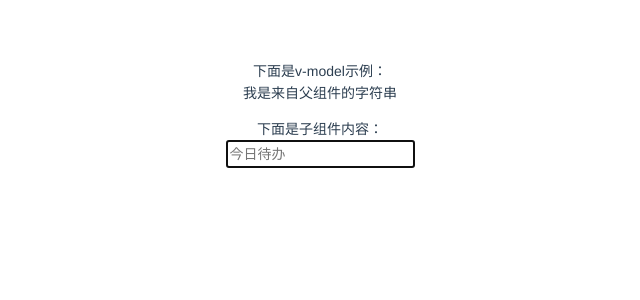
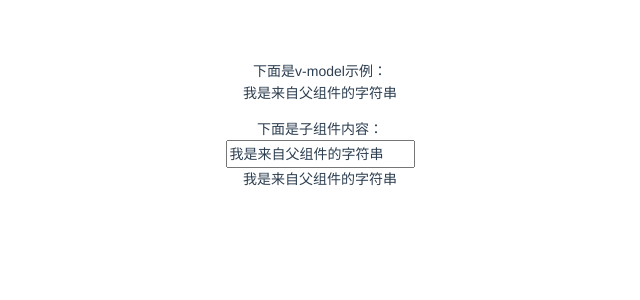
Before and after one commit to ChongQianQian/Vite-demo, a Vue app: page / in a window 1280 px wide. Shown: the top 300 px of the page, without its empty margins (320-960 px from the left). Built offline with nearby package versions, Linux system fonts and the light colour scheme.

Commit message:
学习mode全部方法

```diff
--- /dev/null
+++ b/src/components/ChildenComs/ChangeModelName.vue
@@ -0,0 +1,42 @@
+<template>
+  <div>
+    <input :value="title" @input="onInputChange"/>
+    <p @click="onChange">{{title}}</p>
+  </div>
+</template>
+
+<script>
+// 若需要更改 model 名称
+//1.在父组件中 v-model:title  title就是一个新命名的名称
+//2.在子组件中 使用
+// props: {
+//     title: {
+//       type: String,
+//       default: "我是子组件默认的props数据",
+//     },
+//   },
+//3.方法触发："update:title"
+import { onMounted, ref, watch, reactive } from 'vue';
+export default {
+  props: {
+    title: {
+      type: String,
+      default: "我是子组件默认的props数据",
+    },
+  },
+  setup(props,ctx){
+      function onChange(){
+          ctx.emit("update:title","子组件改变父组件数据")
+      }
+      return {onChange}
+  },
+  methods: {
+    onInputChange(e) {
+      this.$emit("update:title", e.target.value);
+    }
+  },
+};
+</script>
+
+<style scoped>
+</style>
--- a/src/components/ChildenComs/ChildComponent.vue
+++ b/src/components/ChildenComs/ChildComponent.vue
@@ -1,30 +1,16 @@
 <template>
-  <!-- v-bind="$attrs":默认会把来自父组件的属性添加上去 -->
   <div>
-    <input :value="title" @input="onInputChange" v-bind="$attrs" autocomplete="off"/>
-
-    <!-- <p>{{ message }}</p> -->
-    <!-- <input v-model="message" /> -->
+    <input :value="modelValue" @input="onInputChange" v-bind="$attrs"/>
   </div>
 </template>
 
 <script>
-import { onMounted, ref, watch } from "vue";
 export default {
   props: {
-    propName: {
-      type: Number,
-      default: "Default title",
-    },
     modelValue: {
       type: String,
       default: "我是子组件默认的props数据",
     },
-  },
-  setup() {
-    const message = ref("我是setup里面的字符串");
-
-    return { message };
   },
   methods: {
     onInputChange(e) {
--- a/src/components/ChildenComs/MoreChileCom.vue
+++ /dev/null
@@ -1,38 +0,0 @@
-<template>
-  <!-- v-bind="$attrs":默认会把来自父组件的属性添加上去 -->
-  <div>
-    <input :value="title" @input="onInputChange" v-bind="$attrs" autocomplete="off"/>
-
-    <!-- <p>{{ message }}</p> -->
-    <!-- <input v-model="message" /> -->
-  </div>
-</template>
-
-<script>
-import { onMounted, ref, watch } from "vue";
-export default {
-  props: {
-    propName: {
-      type: Number,
-      default: "Default title",
-    },
-    modelValue: {
-      type: String,
-      default: "我是子组件默认的props数据",
-    },
-  },
-  setup() {
-    const message = ref("我是setup里面的字符串");
-
-    return { message };
-  },
-  methods: {
-    onInputChange(e) {
-      this.$emit("update:modelValue", e.target.value);
-    },
-  },
-};
-</script>
-
-<style scoped>
-</style>
--- /dev/null
+++ b/src/components/ChildenComs/MoreModel.vue
@@ -0,0 +1,52 @@
+<template>
+  <div>
+    <input :value="title" @input="onInputChange" />
+    <input :value="title2" @input="onInputChange2" />
+    <p @click="onChange">{{ title }}</p>
+    <p @click="onChange">{{ title2 }}</p>
+  </div>
+</template>
+
+<script>
+// 若需要新增多个 v-model 则需要给每一个model添加名称
+//1.在父组件中 v-model:title  title就是一个新命名的名称
+//2.在子组件中 使用
+// props: {
+//     title: {
+//       type: String,
+//       default: "我是子组件默认的props数据",
+//     },
+//     第二个v-model名称
+//   },
+//3.方法触发："update:title"
+import { onMounted, ref, watch, reactive } from "vue";
+export default {
+  props: {
+    title: {
+      type: String,
+      default: "我是子组件默认的props数据",
+    },
+    title2: {
+      type: String,
+      default: "我是子组件默认的props数据",
+    },
+  },
+  setup(props, ctx) {
+    function onChange() {
+      ctx.emit("update:title", "子组件改变父组件数据");
+    }
+    return { onChange };
+  },
+  methods: {
+    onInputChange(e) {
+      this.$emit("update:title", e.target.value);
+    },
+    onInputChange2(e) {
+      this.$emit("update:title2", e.target.value);
+    },
+  },
+};
+</script>
+
+<style scoped>
+</style>
--- /dev/null
+++ b/src/components/ChildenComs/VModelDemo.vue
@@ -0,0 +1,35 @@
+<template>
+  <div>
+    <!-- 默认的model显示方式 -->
+    <!-- v-bind="$attrs":默认会把来自父组件的属性添加上去 -->
+
+    <input :value="modelValue" @input="onInputChange"/>
+    <p @click="onChange">{{modelValue}}</p>
+  </div>
+</template>
+
+<script>
+import { onMounted, ref, watch, reactive } from 'vue';
+export default {
+  props: {
+    modelValue: {
+      type: String,
+      default: "我是子组件默认的props数据",
+    },
+  },
+  setup(props,ctx){
+      function onChange(){
+          ctx.emit("update:modelValue","子组件改变父组件数据")
+      }
+      return {onChange}
+  },
+  methods: {
+    onInputChange(e) {
+      this.$emit("update:modelValue", e.target.value);
+    }
+  },
+};
+</script>
+
+<style scoped>
+</style>
--- a/src/components/VModel.vue
+++ b/src/components/VModel.vue
@@ -4,26 +4,49 @@
     <p>{{ pageTitle }}</p>
 
     下面是子组件内容：
-    <ChildComponent v-model="pageTitle"  placeholder="今日待办" autofocus></ChildComponent>
+    <!-- <ChildComponent v-model="pageTitle"  placeholder="今日待办" autofocus autocomplete="off"></ChildComponent> -->
+    <!-- <VModelDemo v-model="pageTitle"></VModelDemo> -->
+    <ChangeModelName v-model:title="pageTitle" @update:title="getChildData"></ChangeModelName>
+    <!-- <MoreModel v-model:title="pageTitle" v-model:title2="pageTitle2"></MoreModel> -->
+
   </div>
 </template>
 
 <script>
 import { ref } from "vue";
 import ChildComponent from "./ChildenComs/ChildComponent.vue";
-import MoreChileCom from "./ChildenComs/MoreChileCom.vue";
+import VModelDemo from "./ChildenComs/VModelDemo.vue";
+import ChangeModelName from "./ChildenComs/ChangeModelName.vue";
+import MoreModel from "./ChildenComs/MoreModel.vue";
+
 
 export default {
   components: {
     ChildComponent,
-    MoreChileCom
+    VModelDemo,
+    ChangeModelName,
+    MoreModel
   },
   setup() {
     const pageTitle = ref("我是来自父组件的字符串");
+    const pageTitle2=ref("我是来自父组件的字符串2")
+
+    function getChildData(e){
+      console.log(e) //pageTitle
+    }
+
     return {
       pageTitle,
+      pageTitle2,
+      getChildData
     };
   },
+  // methods:{
+  //   getChildData(e){
+  //     console.log(e) //pageTitle
+  //     console.log("getChildData")
+  //   }
+  // }
 };
 </script>
 
```
